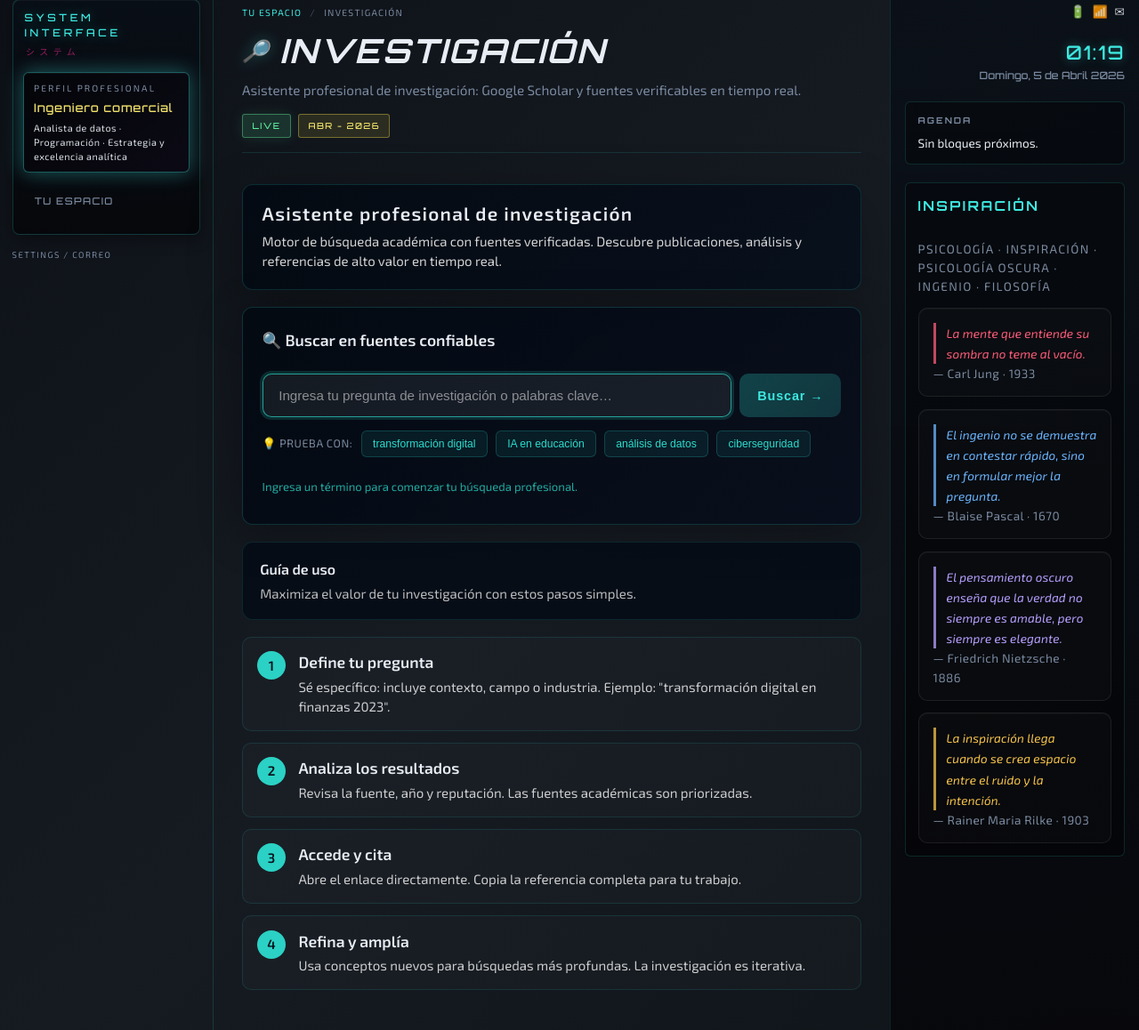
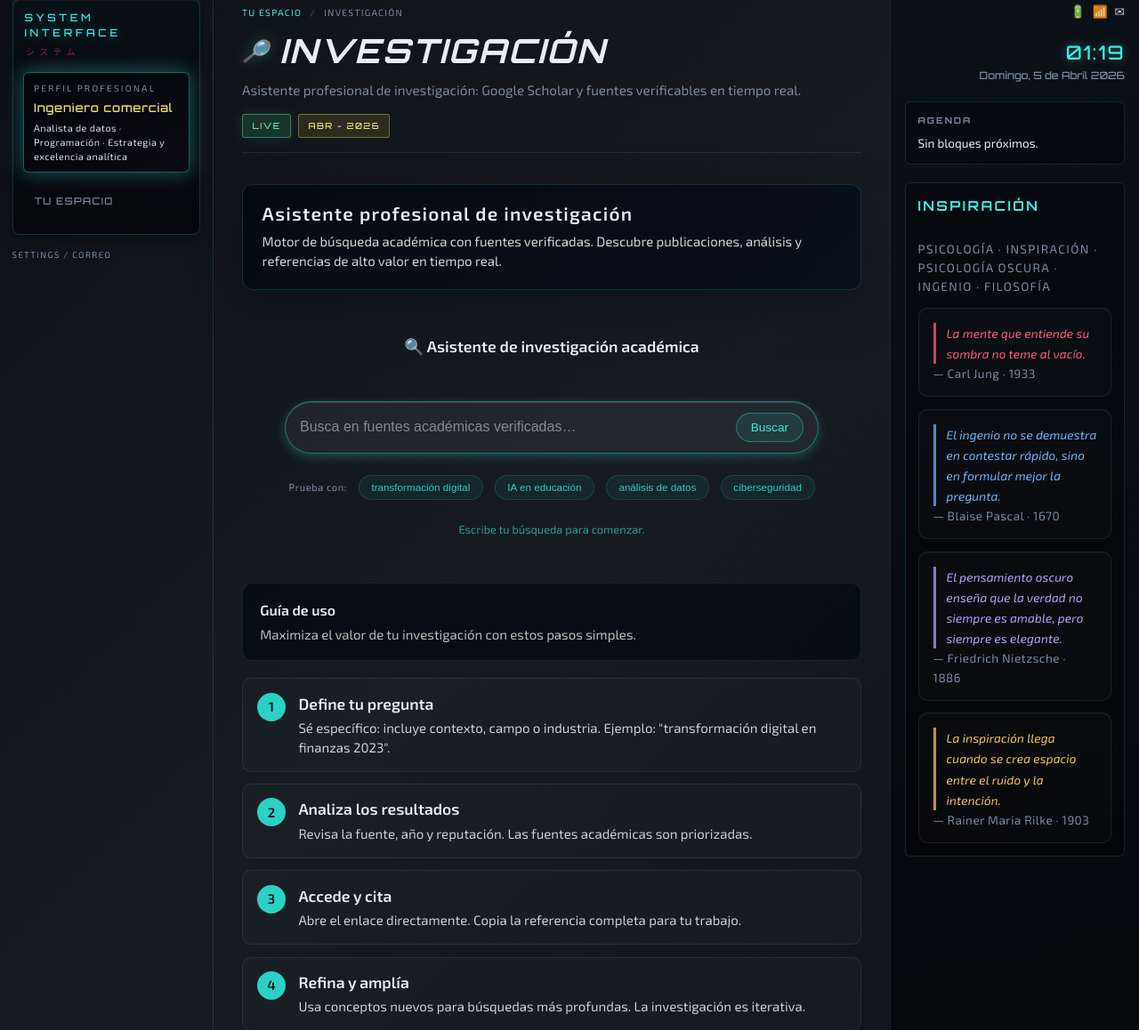
Before and after one commit to kevinconejera803-debug/Sistema-, a Flask app: page /investigacion in a window 1280 px wide. Shown: the part 17-1175 px from the top of the page at 89% size. Run offline with Flask 3, Linux system fonts and the light colour scheme.

Commit message:
Rediseñar barra de búsqueda tipo Google - minimalista

```diff
--- a/gestor_tu_espacio/static/css/modules.css
+++ b/gestor_tu_espacio/static/css/modules.css
@@ -1149,109 +1149,127 @@
 
 .mod-research-search {
   display: grid;
-  gap: 1rem;
-  padding: 1.5rem 1.35rem;
-  border-radius: 12px;
-  border: 1px solid rgba(46, 230, 214, 0.18);
-  background: linear-gradient(135deg, rgba(4, 10, 18, 0.98), rgba(8, 14, 28, 0.94));
-  box-shadow: 0 10px 50px rgba(0, 0, 0, 0.30);
+  gap: 1.5rem;
+  padding: 2rem 0;
+  background: transparent;
 }
 
 .mod-research-search__title {
-  margin: 0 0 0.5rem;
+  margin: 0 0 1.5rem;
   font-size: 1.1rem;
+  text-align: center;
+  color: var(--text);
 }
 
 .mod-research-search__form {
   display: grid;
-  gap: 0.9rem;
+  gap: 1rem;
+  max-width: 600px;
+  margin: 0 auto;
+  width: 100%;
 }
 
 .mod-research-search__input-wrap {
   display: grid;
   grid-template-columns: 1fr auto;
-  gap: 0.6rem;
+  gap: 0.4rem;
+  align-items: center;
+  padding: 0.75rem 1rem;
+  border-radius: 50px;
+  border: 1px solid rgba(255, 255, 255, 0.12);
+  background: rgba(255, 255, 255, 0.04);
+  box-shadow: 0 2px 5px rgba(0, 0, 0, 0.3), inset 0 1px 0 rgba(255, 255, 255, 0.08);
+  transition: all 0.15s ease;
+}
+
+.mod-research-search__input-wrap:hover {
+  box-shadow: 0 2px 8px rgba(46, 230, 214, 0.15), inset 0 1px 0 rgba(255, 255, 255, 0.12);
+  border-color: rgba(46, 230, 214, 0.2);
+}
+
+.mod-research-search__input-wrap:focus-within {
+  box-shadow: 0 4px 12px rgba(46, 230, 214, 0.25), inset 0 1px 0 rgba(255, 255, 255, 0.15);
+  border-color: rgba(46, 230, 214, 0.4);
+  background: rgba(255, 255, 255, 0.06);
 }
 
 .mod-research-search__input-wrap input {
   width: 100%;
-  padding: 0.95rem 1.1rem;
-  border-radius: 10px;
-  border: 1px solid rgba(46, 230, 214, 0.25);
-  background: rgba(255, 255, 255, 0.05);
-  color: var(--text);
-  font-size: 0.95rem;
-  transition: border-color 0.15s, box-shadow 0.15s;
+  padding: 0.4rem 0;
+  border-radius: 50px;
+  border: none;
+  background: transparent;
+  color: var(--text);
+  font-size: 1rem;
+  transition: none;
   outline: none;
 }
 
-.mod-research-search__input-wrap input:focus {
-  border-color: rgba(46, 230, 214, 0.65);
-  box-shadow: 0 0 0 3px rgba(46, 230, 214, 0.15);
-  background: rgba(255, 255, 255, 0.07);
-}
-
 .mod-research-search__input-wrap input::placeholder {
-  color: rgba(255, 255, 255, 0.50);
+  color: rgba(255, 255, 255, 0.45);
 }
 
 .mod-research-search__btn {
-  padding: 0.95rem 1.25rem;
-  border-radius: 10px;
-  border: none;
-  background: linear-gradient(135deg, rgba(46, 230, 214, 0.25), rgba(62, 232, 224, 0.18));
+  padding: 0.5rem 1rem;
+  border-radius: 50px;
+  border: 1px solid rgba(46, 230, 214, 0.4);
+  background: rgba(46, 230, 214, 0.1);
   color: var(--teal);
-  font-weight: 600;
-  font-size: 0.9rem;
-  letter-spacing: 0.06em;
+  font-weight: 500;
+  font-size: 0.85rem;
   cursor: pointer;
-  transition: all 0.15s;
+  transition: all 0.15s ease;
   white-space: nowrap;
 }
 
 .mod-research-search__btn:hover {
-  background: linear-gradient(135deg, rgba(46, 230, 214, 0.35), rgba(62, 232, 224, 0.28));
-  box-shadow: 0 6px 24px rgba(46, 230, 214, 0.20);
+  background: rgba(46, 230, 214, 0.18);
+  border-color: rgba(46, 230, 214, 0.6);
+  box-shadow: 0 1px 3px rgba(46, 230, 214, 0.15);
 }
 
 .mod-research-search__btn:active {
-  transform: scale(0.97);
+  transform: scale(0.95);
 }
 
 .mod-research-search__hints {
   display: flex;
   flex-wrap: wrap;
+  justify-content: center;
   align-items: center;
-  gap: 0.6rem;
-  font-size: 0.78rem;
+  gap: 0.8rem;
+  font-size: 0.75rem;
+  margin-top: 0.5rem;
 }
 
 .mod-research-search__hint-label {
   color: var(--muted);
   letter-spacing: 0.05em;
-  text-transform: uppercase;
+  font-size: 0.7rem;
 }
 
 .mod-research-search__hint-btn {
-  padding: 0.45rem 0.75rem;
-  border-radius: 6px;
-  border: 1px solid rgba(46, 230, 214, 0.20);
-  background: rgba(46, 230, 214, 0.08);
-  color: rgba(46, 230, 214, 0.95);
-  font-size: 0.76rem;
+  padding: 0.4rem 0.85rem;
+  border-radius: 50px;
+  border: 1px solid rgba(46, 230, 214, 0.15);
+  background: rgba(46, 230, 214, 0.06);
+  color: rgba(46, 230, 214, 0.88);
+  font-size: 0.73rem;
   cursor: pointer;
-  transition: all 0.15s;
+  transition: all 0.15s ease;
 }
 
 .mod-research-search__hint-btn:hover {
-  background: rgba(46, 230, 214, 0.16);
-  border-color: rgba(46, 230, 214, 0.40);
+  background: rgba(46, 230, 214, 0.14);
+  border-color: rgba(46, 230, 214, 0.35);
+  box-shadow: 0 1px 3px rgba(46, 230, 214, 0.1);
 }
 
 .mod-research-search__status {
-  font-size: 0.82rem;
-  color: rgba(46, 230, 214, 0.72);
-  padding: 0.5rem 0;
+  font-size: 0.8rem;
+  color: rgba(46, 230, 214, 0.65);
+  padding: 0;
+  text-align: center;
 }
 
 .mod-research-results {
--- a/gestor_tu_espacio/templates/modulos/investigacion.html
+++ b/gestor_tu_espacio/templates/modulos/investigacion.html
@@ -15,32 +15,31 @@
   </section>
 
   <section class="mod-research-search" aria-labelledby="research-search-title">
-    <h2 id="research-search-title" class="mod-research-search__title">🔍 Buscar en fuentes confiables</h2>
+    <h2 id="research-search-title" class="mod-research-search__title">🔍 Asistente de investigación académica</h2>
     <form id="research-search-form" class="mod-research-search__form" autocomplete="off">
       <div class="mod-research-search__input-wrap">
         <input
           type="search"
           id="research-search-input"
           name="q"
-          placeholder="Ingresa tu pregunta de investigación o palabras clave…"
+          placeholder="Busca en fuentes académicas verificadas…"
           required
           aria-label="Término de búsqueda"
           autofocus
         />
         <button type="submit" class="mod-research-search__btn">
           <span>Buscar</span>
-          <span aria-hidden="true">→</span>
         </button>
       </div>
       <div class="mod-research-search__hints">
-        <span class="mod-research-search__hint-label">💡 Prueba con:</span>
+        <span class="mod-research-search__hint-label">Prueba con:</span>
         <button type="button" class="mod-research-search__hint-btn" data-query="transformación digital finanzas">transformación digital</button>
         <button type="button" class="mod-research-search__hint-btn" data-query="inteligencia artificial en educación">IA en educación</button>
         <button type="button" class="mod-research-search__hint-btn" data-query="análisis de datos">análisis de datos</button>
         <button type="button" class="mod-research-search__hint-btn" data-query="ciberseguridad">ciberseguridad</button>
       </div>
     </form>
-    <div id="research-search-status" class="mod-research-search__status">Ingresa un término para comenzar tu búsqueda profesional.</div>
+    <div id="research-search-status" class="mod-research-search__status">Escribe tu búsqueda para comenzar.</div>
   </section>
 
   <section id="research-results-section" class="mod-research-results" style="display: none;">
```
